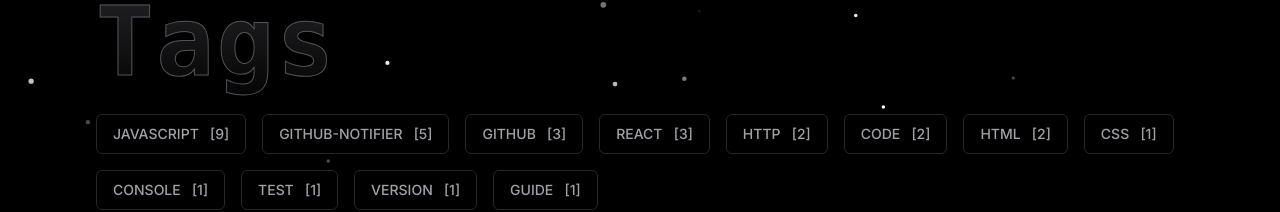
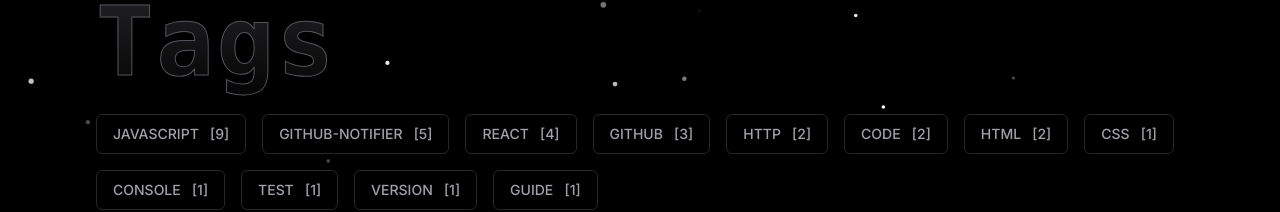
Before and after one commit to Viskeyy/dydm.me, a Next.js app: page /tags in a window 1280 px wide. Shown: the part 126-338 px from the top of the page. Built offline with nearby package versions, Linux system fonts and the light colour scheme.

Commit message:
fix: tags page display bug

```diff
--- a/app/tags-data.json
+++ b/app/tags-data.json
@@ -1 +1 @@
-{"http":2,"github":3,"code":2,"javascript":9,"github-notifier":5,"html":2,"css":1,"console":1,"react":3,"test":1,"version":1,"guide":1}
+{"http":2,"github":3,"code":2,"javascript":9,"github-notifier":5,"html":2,"css":1,"console":1,"react":4,"test":1,"version":1,"guide":1}
--- a/components/TagsCard/index.tsx
+++ b/components/TagsCard/index.tsx
@@ -5,7 +5,7 @@ import Link from 'next/link';
 export const TagsCard = ({ activatedTag }: { activatedTag?: string }) => {
     const tagCounts = tagData as Record<string, number>;
     const tagKeys = Object.keys(tagCounts);
-    const sortedTags = tagKeys.sort((a, b) => tagCounts[b] - tagCounts[a]);
+    const sortedTags = tagKeys.toSorted((a, b) => tagCounts[b] - tagCounts[a]);
 
     return (
         <div className='flex flex-wrap gap-4'>
```
